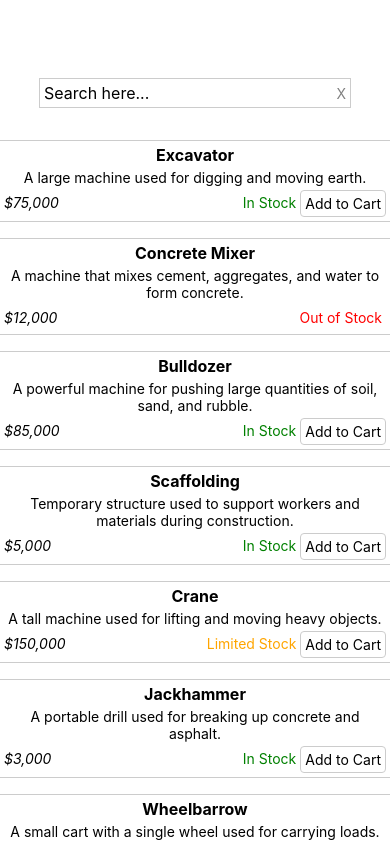
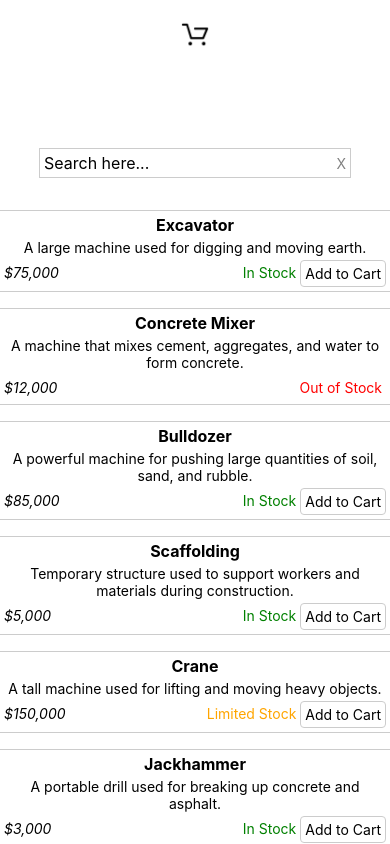
Before and after one commit to xtchow/rn-sample, a React Native app: screen / in a window 390 px wide. Built offline with nearby package versions, Linux system fonts and the light colour scheme.

Commit message:
setup Home, CartModal

```diff
--- a/App.tsx
+++ b/App.tsx
@@ -1,11 +1,11 @@
 import { StyleSheet, View } from 'react-native';
-import { EquipView } from './components/Equipment/EquipView';
+import { Home } from './components/Home';
 
 export default function App() {
   return (
     <View style={styles.container}>
 
-      <EquipView />
+      <Home />
 
       {/* <StatusBar style="auto" /> */}
     </View>
--- /dev/null
+++ b/components/CartModal.tsx
@@ -0,0 +1,22 @@
+import { Modal, StyleSheet, Text, View } from "react-native";
+import { Equipment } from "../dummyEquips";
+
+type EquipItem = {
+  count: number;
+  equip: Equipment;
+};
+
+interface CartModalProps {
+  openModal: boolean;
+  cart?: EquipItem[];
+};
+export function CartModal({ openModal }: CartModalProps) {
+  return (
+    <Modal visible={openModal} animationType="slide">
+      <Text style={{ marginTop: 20 }}>Cart</Text>
+    </Modal>
+  );
+};
+
+const styles = StyleSheet.create({
+});
--- /dev/null
+++ b/components/Home.tsx
@@ -0,0 +1,23 @@
+import { Image, Pressable } from "react-native";
+import { EquipView } from "./Equipment/EquipView";
+import { CartModal } from "./CartModal";
+import { useState } from "react";
+
+
+export function Home() {
+  const [showCart, setShowCart] = useState(false);
+
+  return (
+    <>
+      <Pressable onPress={() => setShowCart(true)}>
+        <Image
+          style={{ width: 30, height: 30, margin: 20 }}
+          source={require('../assets/cart.png')}
+        />
+      </Pressable>
+      <CartModal openModal={showCart} />
+
+      <EquipView />
+    </>
+  );
+};
```
Also changed, not shown: assets/cart.png (added), 1 other file (tests, documents, lock files or other folders).
